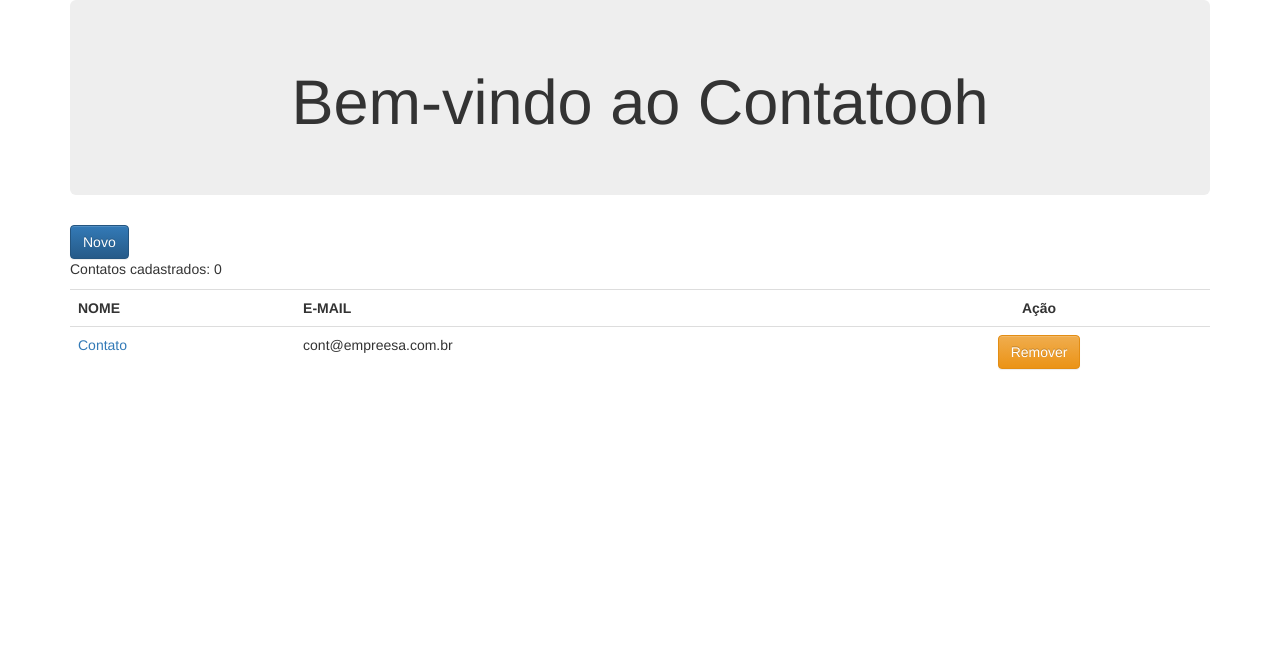
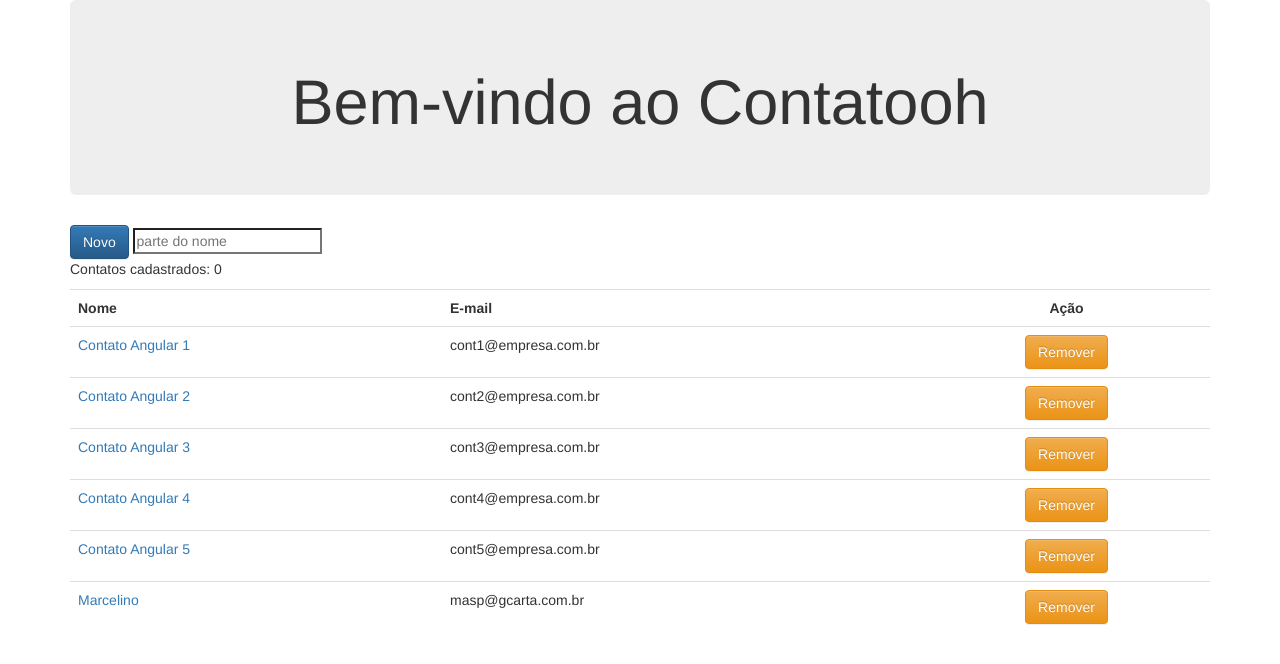
Before and after one commit to masptj/mean_stack, a Node server app: page / in a window 1280 px wide. Shown: the top 664 px of the page. Run offline with Node 20, Linux system fonts and the light colour scheme.

Commit message:
Concluido capitulo 4

```diff
--- a/contatooh/public/js/controllers/ContatosController.js
+++ b/contatooh/public/js/controllers/ContatosController.js
@@ -6,4 +6,40 @@ angular.module('contatooh').controller('ContatosController',
       $scope.incrementa = function(){
         $scope.total++;
       }
-    });
+
+      $scope.contatos = [
+        {
+          "_id": 1,
+          "nome": "Contato Angular 1",
+          "email": "cont1@empresa.com.br"
+        },
+        {
+          "_id": 2,
+          "nome": "Contato Angular 2",
+          "email": "cont2@empresa.com.br"
+        },
+        {
+          "_id": 3,
+          "nome": "Contato Angular 3",
+          "email": "cont3@empresa.com.br"
+        },
+        {
+          "_id": 4,
+          "nome": "Contato Angular 4",
+          "email": "cont4@empresa.com.br"
+        },
+        {
+          "_id": 5,
+          "nome": "Contato Angular 5",
+          "email": "cont5@empresa.com.br"
+        },
+        {
+          "_id": 6,
+          "nome": "Marcelino",
+          "email": "masp@gcarta.com.br"
+        }
+      ];
+
+    $scope.filtro = "";
+
+});
--- a/contatooh/public/partials/contatos.html
+++ b/contatooh/public/partials/contatos.html
@@ -6,6 +6,7 @@
 <button ng-click="incrementa()" class="btn btn-primary">
   Novo
 </button>
+<input ng-model="filtro" type="search" placeholder="parte do nome">
 <p>
   Contatos cadastrados: {{total}}
 </p>
@@ -13,14 +14,15 @@
 <div class="table-responsive">
   <table class="table table-hover">
     <tr>
-      <th>NOME</th>
-      <th>E-MAIL</th>
+      <th>Nome</th>
+      <th>E-mail</th>
       <th class="text-center">Ação</th>
     </tr>
+    <tr ng-repeat="contato in contatos | filter: filtro">
       <td>
-    <a>Contato</a>
+        <a>{{contato.nome}}</a>
       </td>
-  <td>cont@empreesa.com.br</td>
+      <td>{{contato.email}}</td>
       <td class="text-center">
         <button class="btn btn-warning">Remover</button>
       </td>
```
Lines whose indentation alone changed are shown as unchanged.
